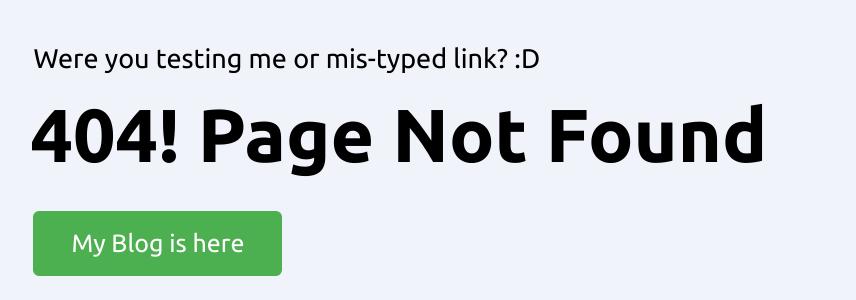
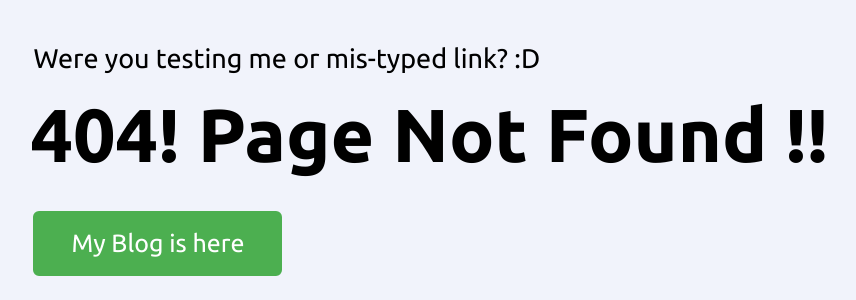
Before and after one commit to smr-yogesh/Linknest.cc, a Flask app: a page that uses templates/404.html in a window 1280 px wide. Shown: the part 243-543 px from the top of the page, without its empty margins (85-941 px from the left). Run offline with Flask 3, Linux system fonts and the light colour scheme.

```diff
--- a/templates/404.html
+++ b/templates/404.html
@@ -6,7 +6,7 @@
         <div class="row">
             <div class="home-content">
                 <div class="text-1">Were you testing me or mis-typed link? :D</div>
-                <div class="text-2">404! Page Not Found</div>
+                <div class="text-2">404! Page Not Found !!</div>
                 <a href="http://blog.yogeshbhatt.info.np/">My Blog is here</a>
             </div>
         </div>
```
